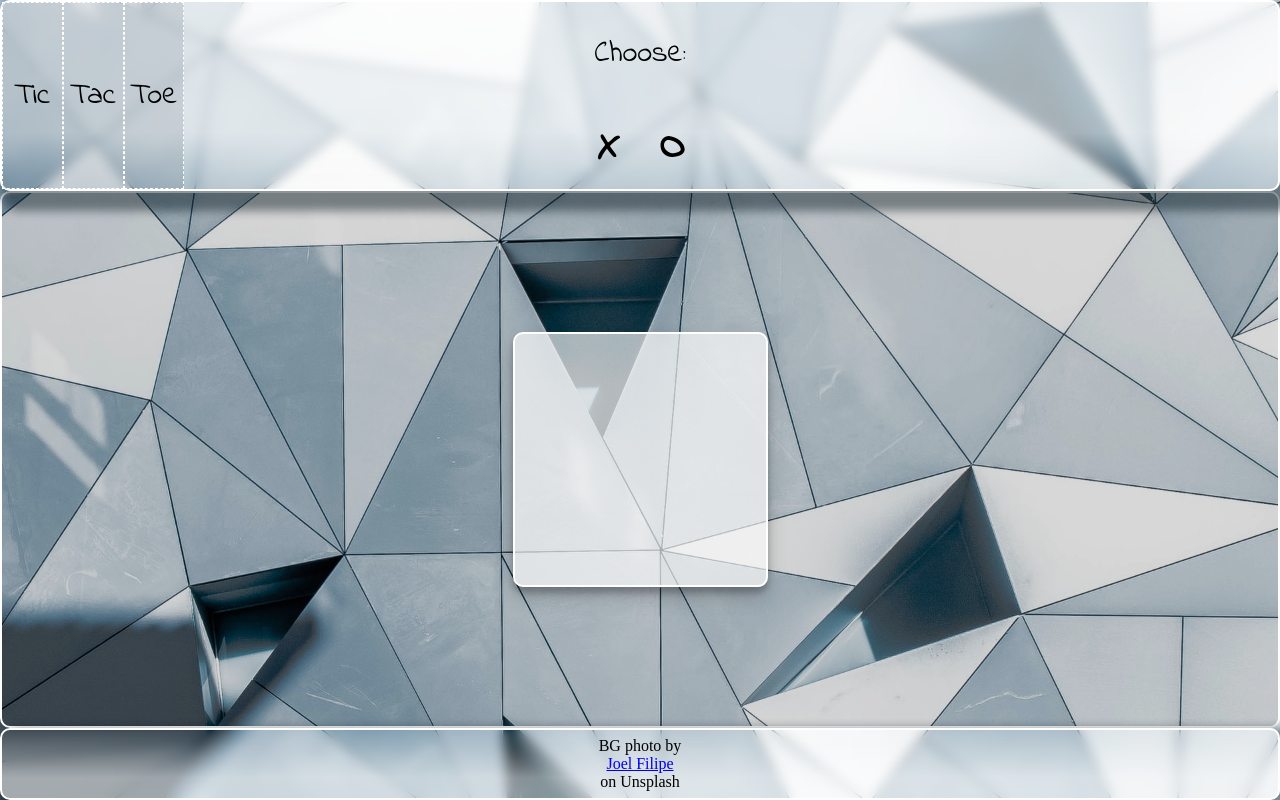
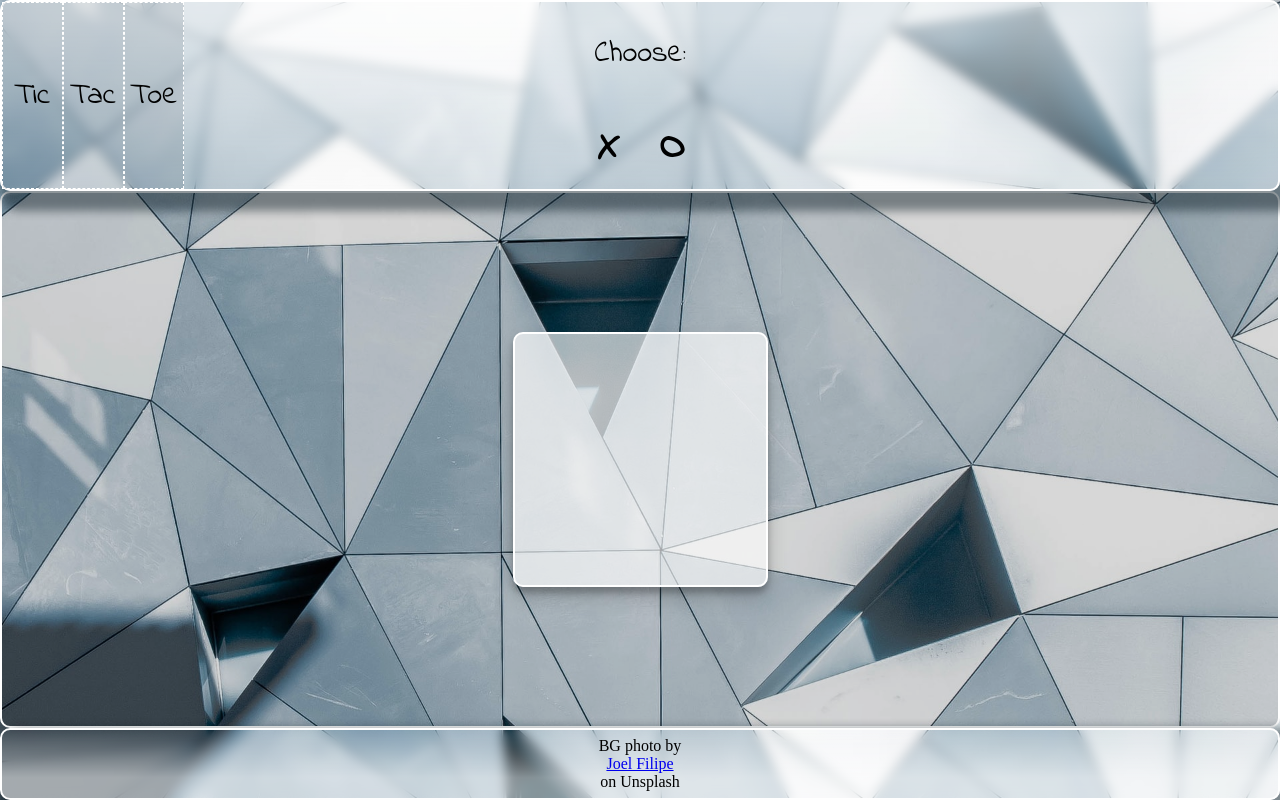
Before and after one commit to Amelet/tictactoe, a plain HTML site: page index.html in a window 1280 px wide. Drawn offline with Linux system fonts and the light colour scheme.

Commit message:
changes css header style

```diff
--- a/style.css
+++ b/style.css
@@ -24,7 +24,7 @@ body {
     border-radius: 10px;
     display: grid;
     grid-template-columns: repeat(3, 1fr);
-    background-image: linear-gradient(rgba(255, 255, 255, 0.521) 70%, rgba(0, 0, 0, 0));
+    background-image: linear-gradient(rgba(255, 255, 255, 0.521) 10%, rgba(0, 0, 0, 0));
     box-shadow: 10px 10px 10px 10px rgba(1, 19, 28, 0.442);
     backdrop-filter: blur(6px);
 
```
